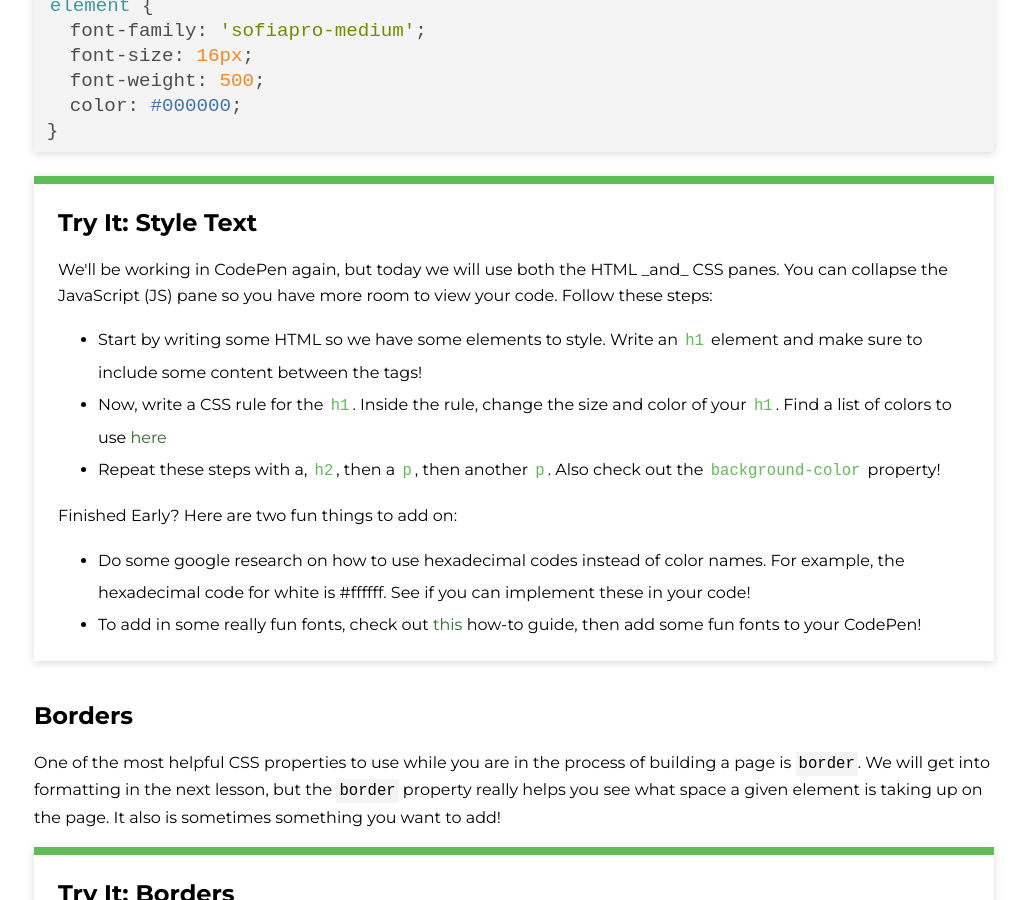
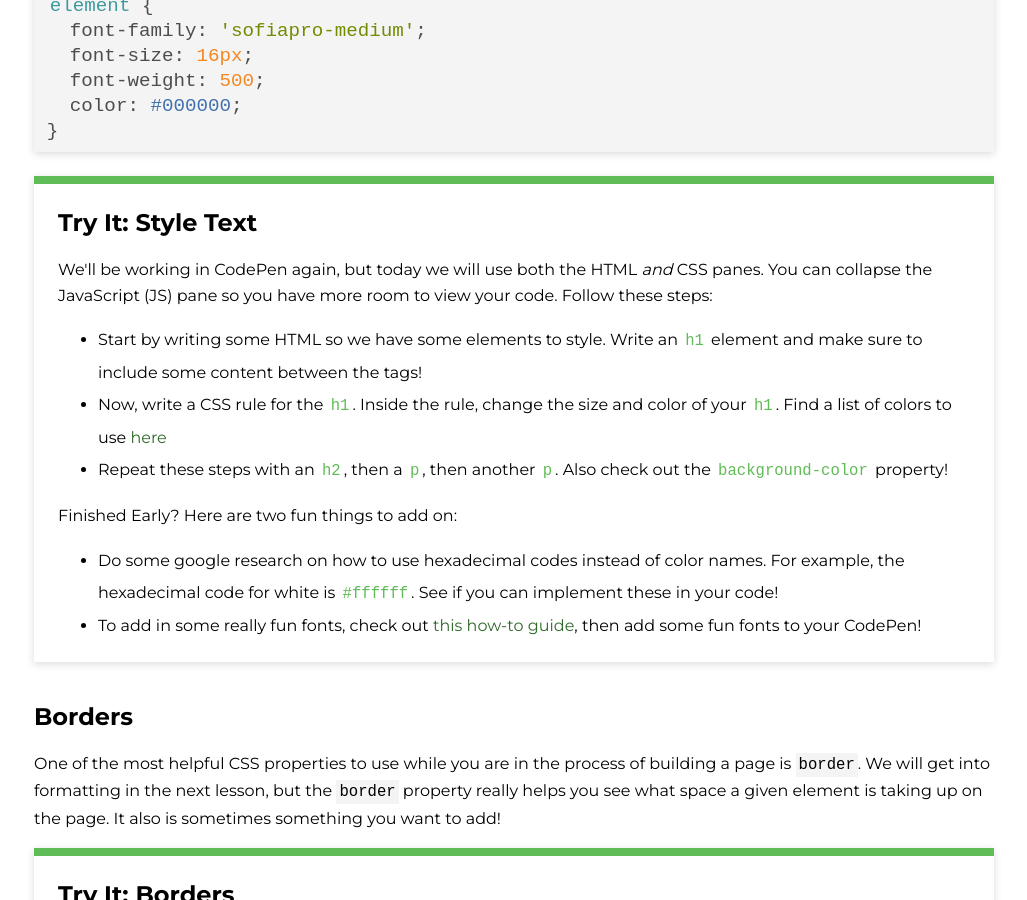
Before and after one commit to ameseee/kwk-curriculum-site, a Jekyll site: the page built from web-app/lessons/css-intro/index.md, in a window 1280 px wide and 900 px high, scrolled down 2457 px. Shown: the whole window, without its empty margins (126-1153 px from the left). Built offline with Jekyll 4.4.1, drawn with Linux system fonts in a browser that asks for light colours; nearby versions of some CDN libraries.

Commit message:
Clarify Try It directions

```diff
--- a/web-app/lessons/css-intro/index.md
+++ b/web-app/lessons/css-intro/index.md
@@ -66,17 +66,17 @@ element {
 
 <div class="try-it">
   <h2>Try It: Style Text</h2>
-  <p>We'll be working in CodePen again, but today we will use both the HTML _and_ CSS panes. You can collapse the JavaScript (JS) pane so you have more room to view your code. Follow these steps:</p>
+  <p>We'll be working in CodePen again, but today we will use both the HTML <em>and</em> CSS panes. You can collapse the JavaScript (JS) pane so you have more room to view your code. Follow these steps:</p>
   <ul>
     <li>Start by writing some HTML so we have some elements to style. Write an <code class="try-it-code">h1</code> element and make sure to include some content between the tags!</li>
     <li>Now, write a CSS rule for the <code class="try-it-code">h1</code>. Inside the rule, change the size and color of your <code class="try-it-code">h1</code>. Find a list of colors to use <a target="blank" href="http://colours.neilorangepeel.com/">here</a></li>
-    <li>Repeat these steps with a, <code class="try-it-code">h2</code>, then a <code class="try-it-code">p</code>, then another <code class="try-it-code">p</code>. Also check out the <code class="try-it-code">background-color</code> property!</li>
+    <li>Repeat these steps with an <code class="try-it-code">h2</code>, then a <code class="try-it-code">p</code>, then another <code class="try-it-code">p</code>. Also check out the <code class="try-it-code">background-color</code> property!</li>
   </ul>
 
   <p>Finished Early? Here are two fun things to add on:</p>
   <ul>
-    <li>Do some google research on how to use hexadecimal codes instead of color names. For example, the hexadecimal code for white is #ffffff. See if you can implement these in your code!</li>
-    <li>To add in some really fun fonts, check out <a href="https://codepen.io/team/sparkbox/full/OMdwoJ">this</a> how-to guide, then add some fun fonts to your CodePen!</li>
+    <li>Do some google research on how to use hexadecimal codes instead of color names. For example, the hexadecimal code for white is <code class="try-it-code">#ffffff</code>. See if you can implement these in your code!</li>
+    <li>To add in some really fun fonts, check out <a href="https://codepen.io/team/sparkbox/full/OMdwoJ">this how-to guide</a>, then add some fun fonts to your CodePen!</li>
   </ul>
 </div>
 
```
